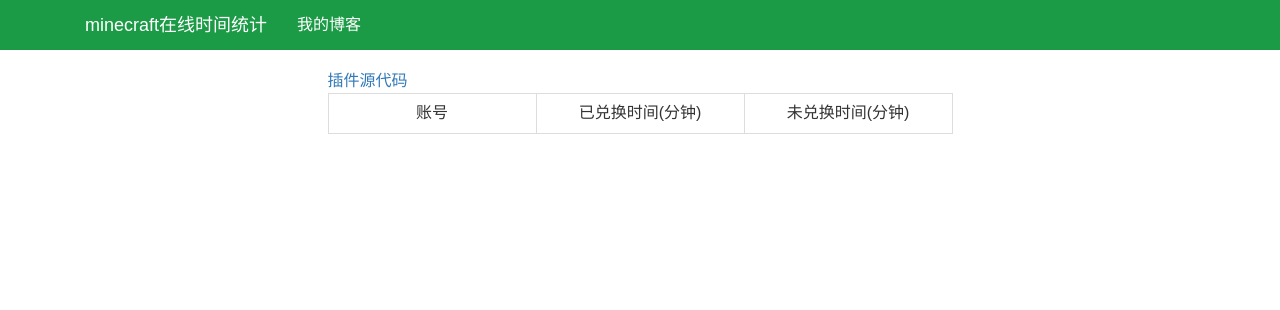
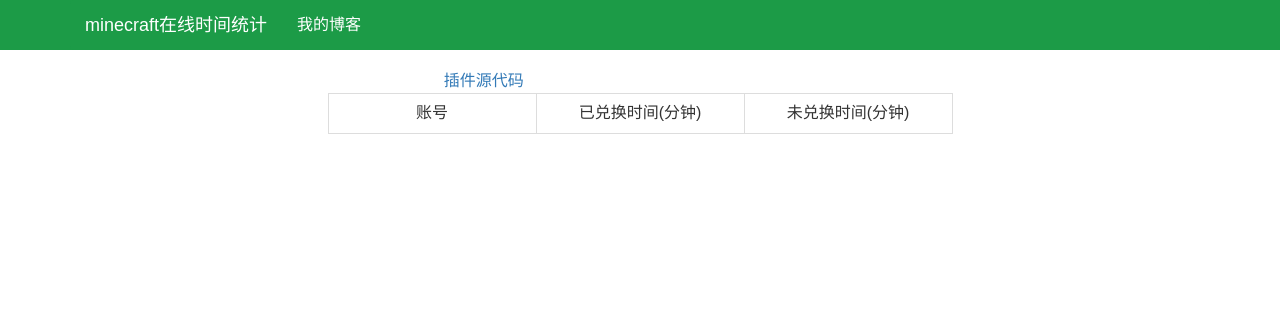
Before and after one commit to hanliumaozhi/liusongme, a Flask app: page /show_mc_user_online_time in a window 1280 px wide. Shown: the top 310 px of the page. Run offline with Flask 2, Linux system fonts and the light colour scheme; data that the repository does not hold is empty; some libraries are stand-ins or nearby versions.

Commit message:
add html

```diff
--- a/app/templates/show_mc.html
+++ b/app/templates/show_mc.html
@@ -25,7 +25,7 @@
 		</header>
 		<div class="row">
 		<div class="col-md-6 col-md-offset-3">
-		<a href="https://github.com/hanliumaozhi/minecraft_plugin_get_user_online_time" class="text-center">插件源代码</a>
+		<a href="https://github.com/hanliumaozhi/minecraft_plugin_get_user_online_time" class="col-md-6 text-center">插件源代码</a>
 		</div>
 		<div class="col-md-6 col-md-offset-3">
 			<table class="table table-bordered" id="myTable">
```
